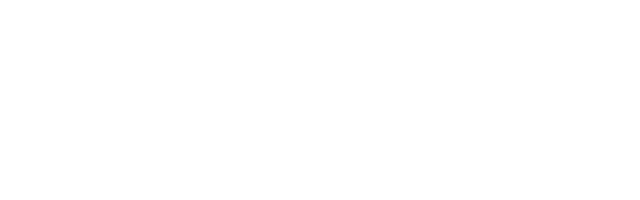
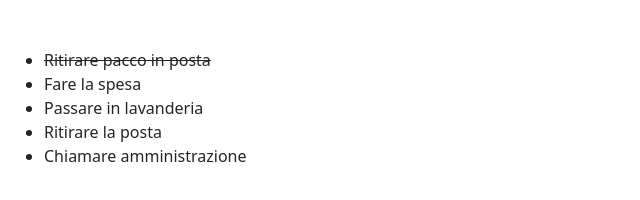
Before and after one commit to MichelaRicci/vue-todolist, a plain HTML site: page index.html in a window 1280 px wide. Shown: the whole page, without its empty margins (0-640 px from the left). Drawn offline with nearby package versions, Linux system fonts and the light colour scheme.

Commit message:
milestone 1

```diff
--- a/css/style.css
+++ b/css/style.css
@@ -0,0 +1,7 @@
+
+
+
+
+.line-through {
+    text-decoration: line-through;
+}
--- a/index.html
+++ b/index.html
@@ -20,6 +20,23 @@
 
     <div id="root">
 
+        <div class="container-fluid">
+            <div id="todo" class="mx-auto mt-5 d-flex">
+
+
+                <div class="row">
+                    <div class="col-12">
+                        <ul v-if="items.length > 0">
+                            <li v-for="(element) in items" :class="(element.done === true) ? 'line-through' : ''" @click="done(element)">
+                                {{ element.text }}
+                            </li>
+                        </ul>
+                    </div>
+                </div>
+
+
+            </div>
+        </div>
 
     </div>
 
```
Also changed, not shown: js/script.js (+6 -1 lines).
